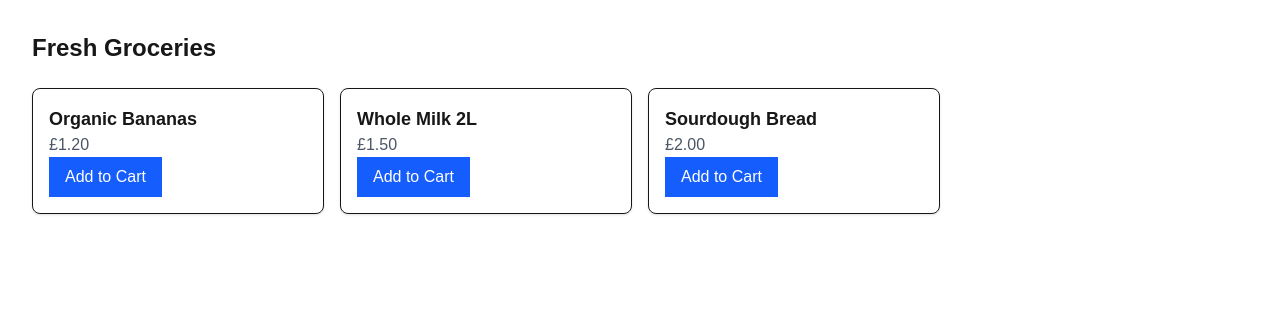
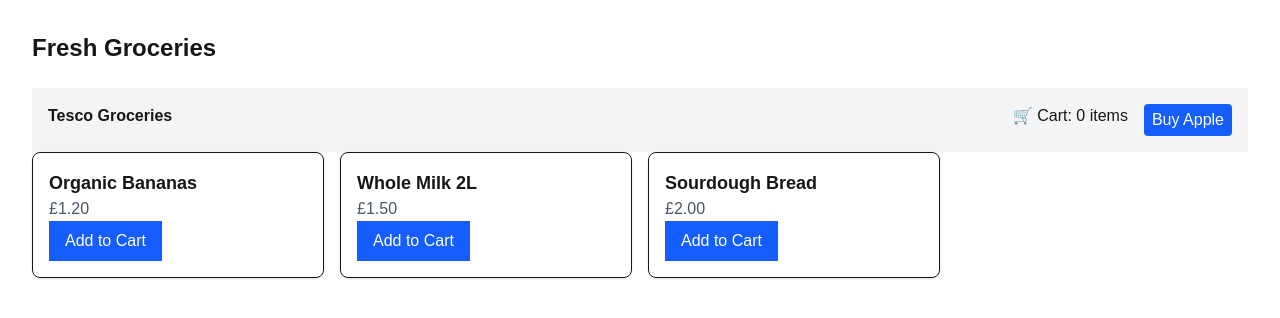
Before and after one commit to ShriramShanbhag/Next.js-Challenges, a Next.js app: page /groceries in a window 1280 px wide. Shown: the top 318 px of the page. Built offline with nearby package versions, Linux system fonts and the light colour scheme.

Commit message:
Problem 6 - Optimistic updates

```diff
--- a/app/groceries/page.tsx
+++ b/app/groceries/page.tsx
@@ -1,4 +1,5 @@
 import { AddToCartButton } from '@/components/AddToCartButton';
+import { CartHeader } from '@/components/CartHeader';
 import { Product } from '@/types';
 
 const getProducts = async ():Promise<Product[]> => {
@@ -20,6 +21,7 @@ export default async function GroceriesPage() {
   return (
     <main className="p-8">
       <h1 className="text-2xl font-bold mb-6">Fresh Groceries</h1>
+      <CartHeader initialCount={0}/>
       <div className="grid grid-cols-4 gap-4">
         {products.map((product) => (
           <div key={product.id} className="border p-4 rounded-lg shadow-sm">
--- /dev/null
+++ b/components/CartHeader.tsx
@@ -0,0 +1,42 @@
+// components/CartHeader.tsx
+'use client';
+
+import { useState } from 'react';
+import { addToCart } from '@/actions/cart';
+
+export function CartHeader({ initialCount }: { initialCount: number }) {
+  // Currently, we wait for the server before updating this count
+  const [cartCount, setCartCount] = useState(initialCount);
+
+  const handleAdd = async () => {
+    // 1. We must WAIT 5 seconds for the action to finish...
+    const res: any = await addToCart("apple-123");
+
+    // 2. ...before the user sees the number go up. Too slow!
+    if (res.status === 200) {
+      setCartCount((prev) => prev + 1);
+    }
+  };
+
+  return (
+    <div className="flex justify-between p-4 bg-gray-100">
+      <h1 className="font-bold">Tesco Groceries</h1>
+      <div className="flex gap-4">
+        <span>🛒 Cart: {cartCount} items</span>
+        <button onClick={handleAdd} className="bg-blue-600 text-white px-2 py-1 rounded">
+          Buy Apple
+        </button>
+      </div>
+    </div>
+  );
+}
+
+// PROBLEM - 6
+
+// Refactor CartHeader.tsx to use the useOptimistic hook.
+
+// The user should see the cart count increase to initialCount + 1 immediately when they click the button.
+
+// The addToCart Server Action should run in the background.
+
+// (Optional but good practice) Use React's useTransition hook or an async wrapper to ensure the optimistic state rolls back if addToCart throws an error.
```
